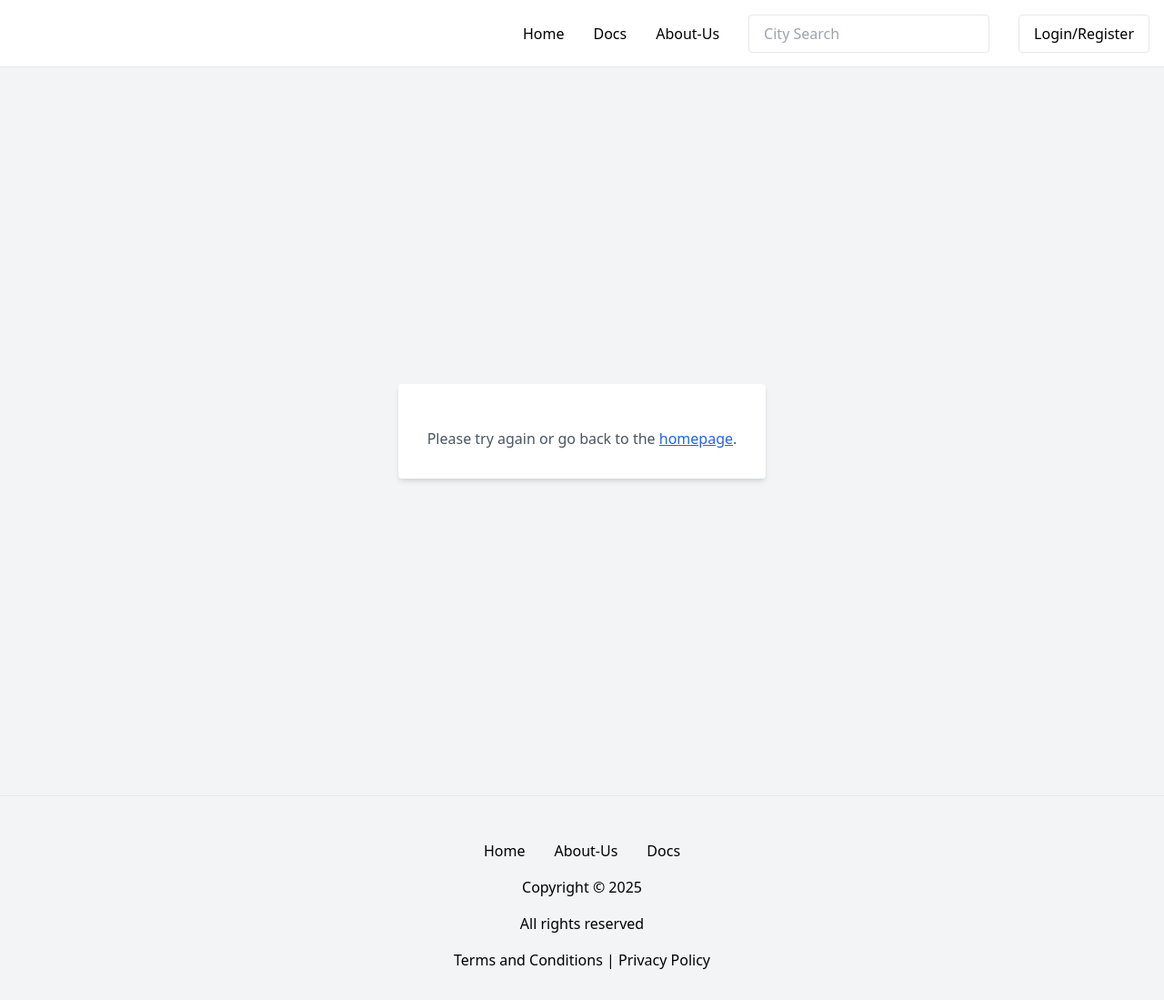
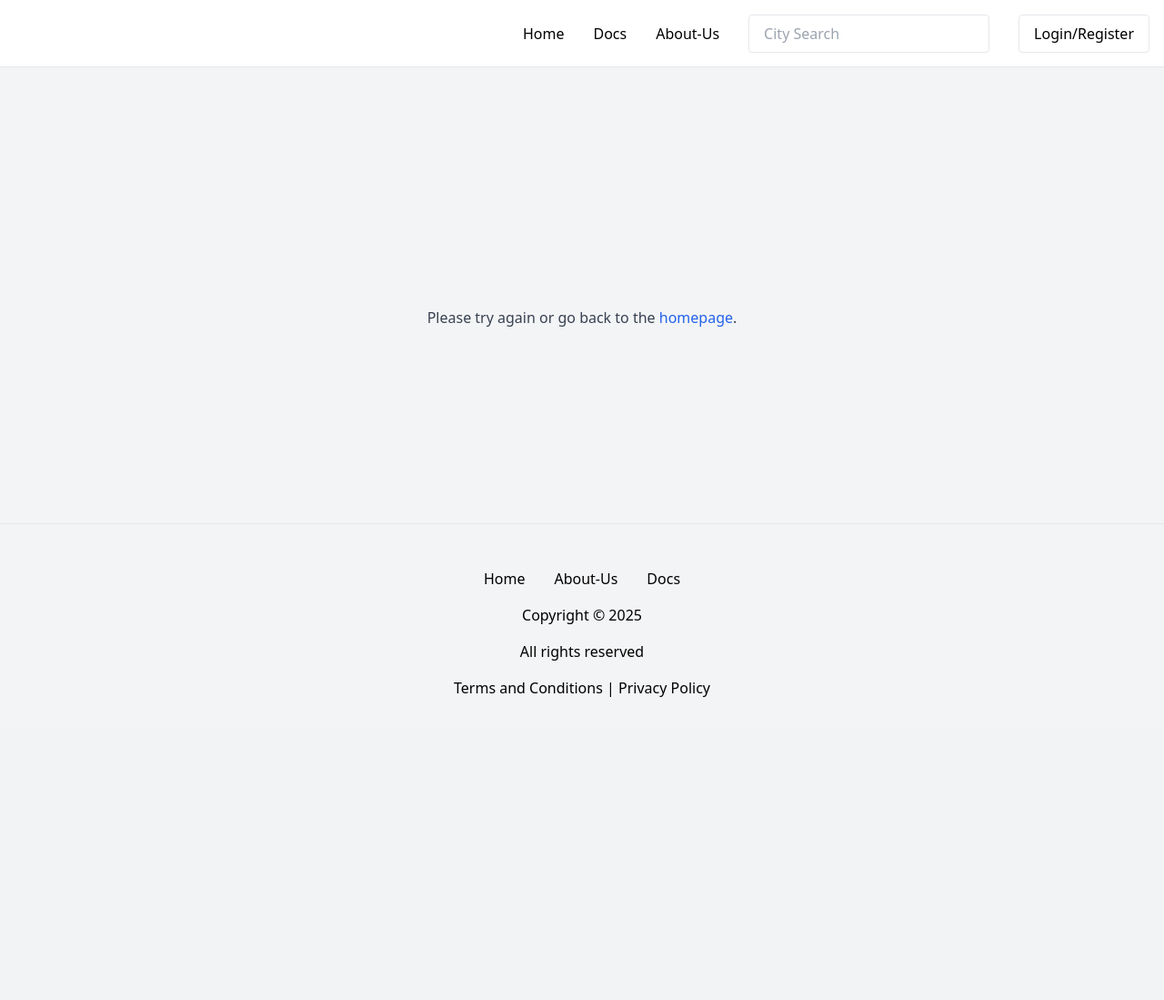
Before and after one commit to TF8088/TrustWind, a Flask app: template templates/pages/error.html in a window 1280 px wide. Shown: the whole page at 91% size. After the commit the page ends 766 px from the top, so only its background shows below. Run offline with Flask 3, Linux system fonts and the light colour scheme; the template is opened without the code that fills it, so the values that code supplies are empty; some libraries are stand-ins or nearby versions.

Commit message:
Enhance error page layout with improved styling and structure; include footer for better navigation

```diff
--- a/templates/pages/error.html
+++ b/templates/pages/error.html
@@ -18,19 +18,19 @@
     <!-- Include Navbar -->
     {% include './components/navbar.html' %}
 
-    <body class="bg-gray-100">
+    <body class="bg-gray-100 min-h-screen flex flex-col">
         <!-- Error Section -->
-        <div class="flex items-center justify-center h-screen">
-            <div class="text-center bg-white p-8 rounded shadow-md">
-                <h1 class="text-4xl font-bold text-blue-600">{{ error }}</h1>
-                <p class="mt-4 text-gray-600">Please try again or go back to the <a href="/"
-                        class="text-blue-600 underline">homepage</a>.</p>
+        <main class="flex-grow container mx-auto px-4 flex flex-col items-center justify-center text-center">
+            <h1 class="text-6xl font-bold mb-4">{{ error['error_code'] }}</h1>
+            <p class="text-xl text-gray-600 mb-8">{{ error['error_message'] }}</p>
+            <div class="bg-gray-100 p-6 rounded-lg">
+                <p class="text-gray-700">Please try again or go back to the
+                    <a href="/"><span class="text-blue-600">homepage</span></a>.</p>
             </div>
-        </div>
+        </main>
+
+        <!-- Include Footer -->
+        {% include './components/footer.html' %}
     </body>
 
-    <!-- Include Footer -->
-    {% include './components/footer.html' %}
-</body>
-
 </html>
```
